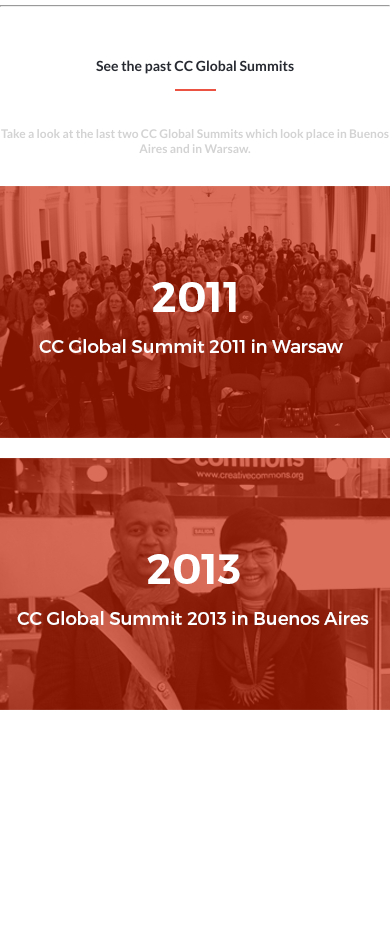
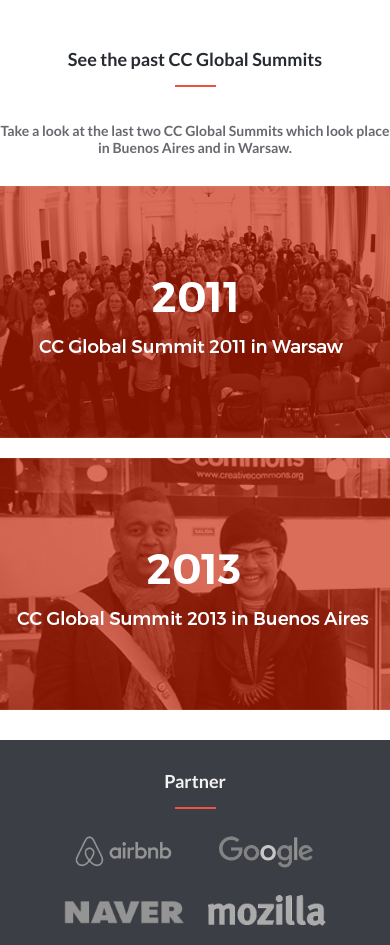
Before and after one commit to marurevi/Capstone-1, a website: page about.html in a window 390 px wide. Shown: the part 822-1767 px from the top of the page. Before the commit the page ends 1562 px from the top, so only its background shows below. Drawn offline with Linux system fonts and the light colour scheme; a web font is replaced by a local one.

Commit message:
Updates in about files html & css

```diff
--- a/about.css
+++ b/about.css
@@ -15,7 +15,7 @@
   }
 
   .ab-header nav > button {
-    width: 20%;
+    width: 10%;
     align-items: left;
     border: none;
     background-color: none;
@@ -25,14 +25,25 @@
   }
 
   .abText {
-      color: #EC5242;
-      text-shadow: #272A31 10; // finish this line
+    color: #EC5242;
   }
 
   .ab-textBox {
-    color: #272A31;
+    color: rgb(39, 42, 49, 0.7);
     background-color: white;
     padding: 10px;
+    margin: 20px 0;
+  }
+
+  .contact {
+    color: rgb(39, 42, 49, 0.7);
+    font-size: 16px;
+    margin: 10px 0;
+  }
+
+  .mail {
+    text-underline-offset: 2px;
+    color: #272A31;
   }
 
   .ab-main {
@@ -56,8 +67,8 @@
   .ab-mainText {
     text-align: center;
     margin: 20px 0;
-    font-size: 12px;
-    color: #d3d3d3;
+    font-size: 14px;
+    color: rgb(39, 42, 49, 0.7);
   }
 
   .ab-article {
@@ -73,6 +84,7 @@
 
   .ab-article h3 {
     margin-top: 30px;
+    font-size: 18px;
   }
 
   .ab-article hr {
@@ -83,14 +95,47 @@
 
   .ab-article p {
     text-align: center;
+    font-size: 14px;
     margin: 20px 0;
-    color: #d3d3d3;
+    color: rgb(39, 42, 49, 0.7);
   }
 
   .ab-article img {
       margin: 10px;
   }
 
+  .ab-artPartner {
+    display: flex;
+    flex-direction: column;
+    align-items: center;
+    color:#f4f3f3;
+    background-color: rgb(39, 42, 49, 0.9);
+  }
+
+  .ab-artPartner h3 {
+    margin-top: 30px;
+    font-size: 18px;
+  }
+
+  .ab-artPartner hr {
+    margin: 15px 0;
+    border: #EC5242 1px solid;
+    width: 10%
+  }
+
+  .sponsors {
+    display: flex;
+    flex-wrap: wrap;
+    justify-content: center;
+    padding: 0 20px;
+  }
+
+  .sponsors img {
+    width: 35%;
+    height: auto;
+    margin: 10px;
+  }
+
 
 
 
--- a/about.html
+++ b/about.html
@@ -22,12 +22,11 @@
       <p class="ab-textBox lato">The Global Summit brings together the community of experts, academics and activist who comprise the Creative Commons affiliate network in a different country every two.
           This year, we hope to expand our invitation list including organizations and individuals.
       </p>
-      <h2 class="date cocogosse">Please contact us per Email for any further question about CC Global Summit 2015!</h2>
-      <a class="lato place">ccsumit2015@cckorea.org</a>
+      <h2 class="contact lato">Please contact us per Email for any further question about CC Global Summit 2015!</h2>
+      <a class="lato mail" href="mailto:ccsumit2015@cckorea.org">ccsumit2015@cckorea.org</a>
   </header>
   <main class="ab-main lato">
     <h3>Creative Commons Global Summit 2015 Logo</h3>
-    <hr>
     <p class="ab-mainText lato">The logo of CC Global Summit 2015 was decided through the logo competition from 8.June to 7.July.</p>
     <img src="./images/about_logo.png" alt="logo" >
   </main>
@@ -39,6 +38,19 @@
     <img src="./images/about_2011.png" alt="past cc global submit 2011">
     <img src="./images/about_2013.png" alt="past cc global submit 2013">
   </article>
+  <article class="ab-artPartner lato">
+    <h3>Partner</h3>
+    <hr>
+    <div class="sponsors">
+      <img src="./images/airbnb.png" alt="airbnb">
+      <img src="./images/googlekorea.png" alt="google">
+      <img src="./images/naver.png" alt="naver">
+      <img src="./images/mozilla.png" alt="mozilla">
+    </div>
+  </article>
+  <footer>
+
+  </footer>
   <script src="script.js"></script>
 </body>
 </html>
```
Also changed, not shown: images/airbnb.png (added), images/googlekorea.png (added), images/mozilla.png (added), images/naver.png (added).
